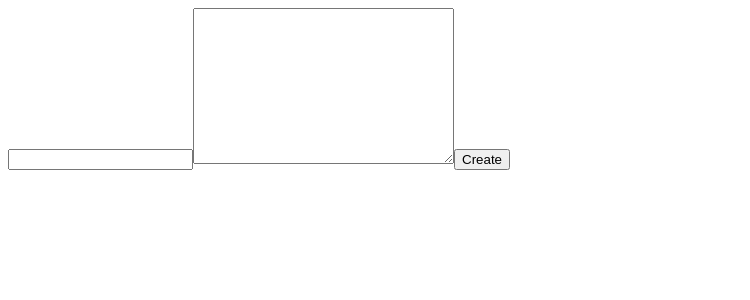
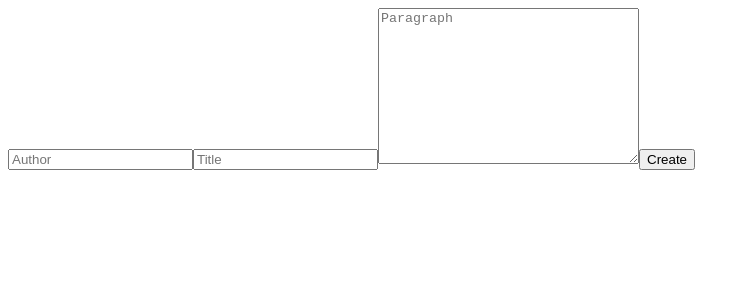
Before and after one commit to JuanerArg/TP-Blog, a React (Vite) app: page /create in a window 1280 px wide. Shown: the top 300 px of the page, without its empty margins (0-750 px from the left). Built offline with nearby package versions, Linux system fonts and the light colour scheme.

Commit message:
Agrego el author a los posts y hago md al text del comment

```diff
--- a/src/CreatePost.jsx
+++ b/src/CreatePost.jsx
@@ -3,6 +3,7 @@ import {useState, useEffect} from 'react'
 const CreatePost = () =>{
     const [title, setTitle] = useState('')
     const [paragraph, setParagraph] = useState('')
+    const [authorP, setAuthorP] = useState('')
     const [post, setPost] = useState([])
     const [comments, setComments] = useState([])
 
@@ -17,7 +18,7 @@ const CreatePost = () =>{
 
     const handleSubmit = (e) =>{
         e.preventDefault()
-        let input = { title: title, paragraph: paragraph };
+        let input = { author: authorP, title: title, paragraph: paragraph };
         let newPost = [...post, input];
 
         let newComment = [...comments, []];
@@ -30,17 +31,21 @@ const CreatePost = () =>{
 
         setParagraph('')
         setTitle('')
+        setAuthorP('')
     }
 
     return(
         <>
         <form onSubmit={handleSubmit}>
-            <input type="text" value={title} onChange={e => setTitle(e.target.value)}/>
+            <input type="text" value={authorP} onChange={e => setAuthorP(e.target.value)} placeholder='Author'/>
+            <input type="text" value={title} onChange={e => setTitle(e.target.value)} placeholder='Title'/>
+
             <textarea
               cols="30"
               rows="10"
               onChange={e => setParagraph(e.target.value)}
               value={paragraph}
+              placeholder='Paragraph'
             />
 
 
--- a/src/PostPage.jsx
+++ b/src/PostPage.jsx
@@ -47,8 +47,14 @@ useEffect(() => {
         <Markdown remarkPlugins={[remarkGfm]}>{post.paragraph}</Markdown>
 
         <form onSubmit={handleSubmit}>
-                <input type="text" value={author} onChange={e => setAuthor(e.target.value)} />
-                <input type="text" value={text} onChange={e => setText(e.target.value)} />
+                <input type="text" value={author} onChange={e => setAuthor(e.target.value)} placeholder="Author"/>
+                <textarea
+                cols="30"
+                rows="10"
+                onChange={e => setText(e.target.value)}
+                value={text}
+                placeholder='Text'
+                />
                 <button type="submit">Create</button>
         </form>
 
@@ -56,7 +62,7 @@ useEffect(() => {
             {comments[parseInt(id)].map((elem, i) => (
                 <div key={i}>
                     <h2>{elem.author}</h2>
-                    <p>{elem.text}</p>
+                    <Markdown remarkPlugins={[remarkGfm]}>{elem.text}</Markdown>
                 </div>
             ))}
         <br></br>
```
Also changed, not shown: 1 other file (tests, documents, lock files or other folders).
